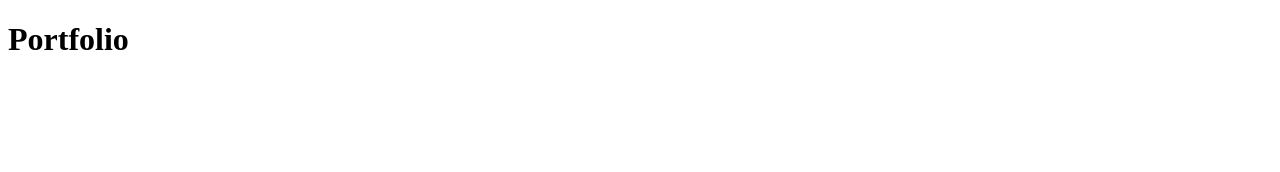
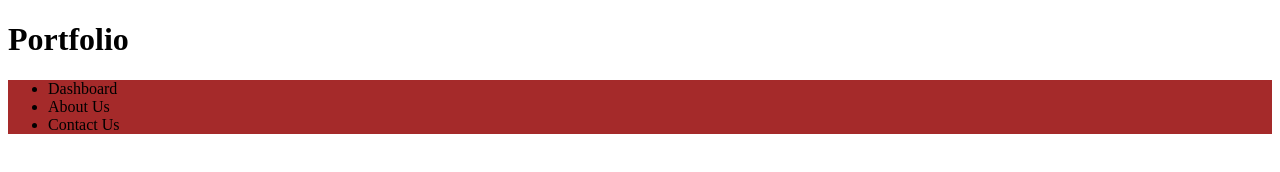
Before and after one commit to Jetro05/portfilio-system, a plain HTML site: page index.html in a window 1280 px wide. Drawn offline with Linux system fonts and the light colour scheme.

Commit message:
final navbar

```diff
--- a/index.html
+++ b/index.html
@@ -9,6 +9,13 @@
 
 <body>
     <h1>Portfolio</h1>
+    <div class="nav" style="background-color: brown;">
+        <ul>
+            <li>Dashboard</li>
+            <li>About Us</li>
+            <li>Contact Us</li>
+        </ul>
+    </div>
 </body>
 
 </html>
```
